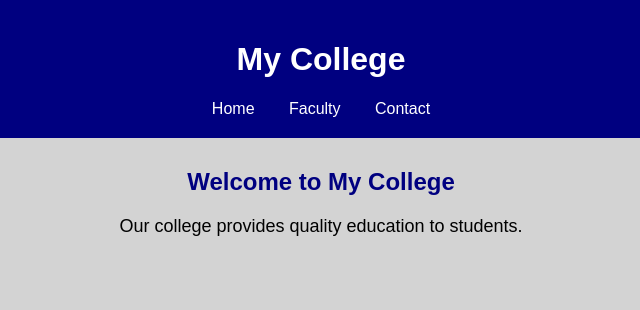
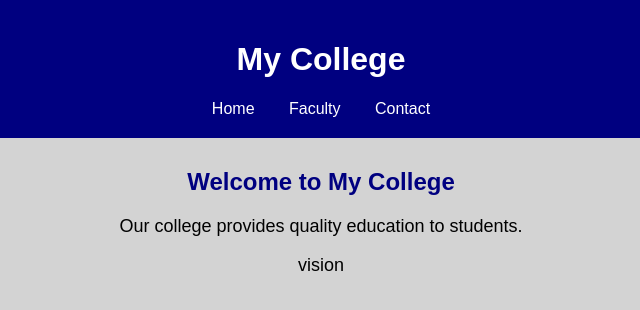
Before and after one commit to Sneha-Reddy04/practise, a plain HTML site: page index.html in a window 1280 px wide. Shown: the full height of the page, 319-959 px from the left. Drawn offline with Linux system fonts and the light colour scheme.

Commit message:
index commit

```diff
--- a/index.html
+++ b/index.html
@@ -18,6 +18,6 @@
 
     <h2>Welcome to My College</h2>
     <p>Our college provides quality education to students.</p>
-
+    <p>vision</p>
 </body>
 </html>
```
